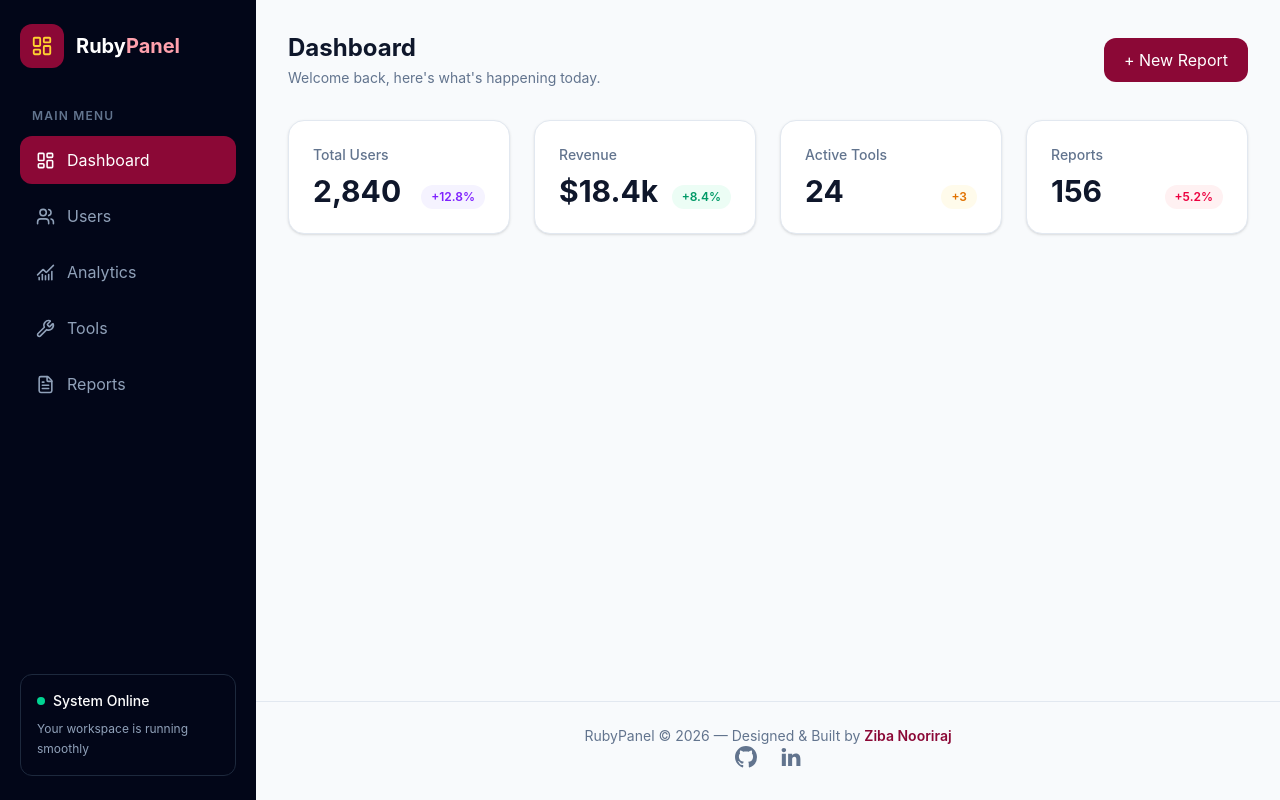
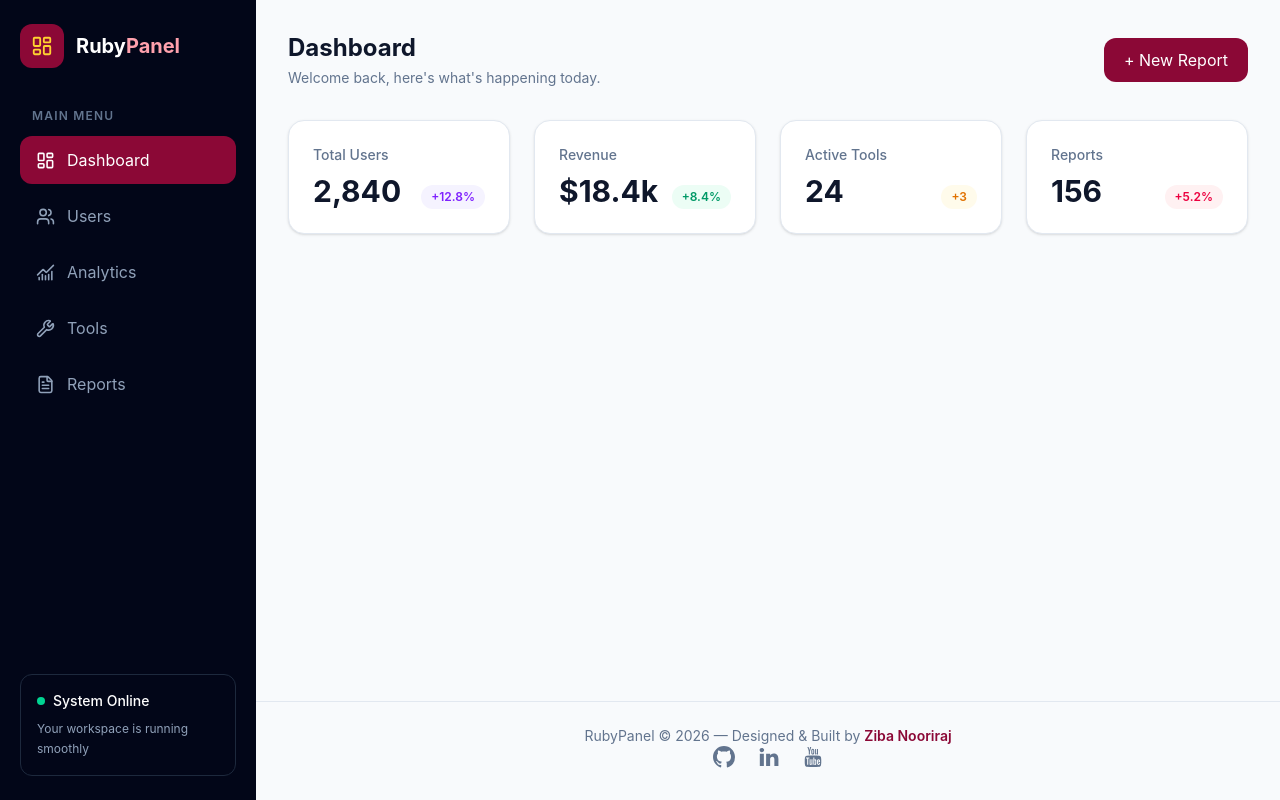
Before and after one commit to zibanoori/rubypanel, a React (Vite) app: page / in a window 1280 px wide. Built offline with nearby package versions, Linux system fonts and the light colour scheme.

Commit message:
feat: add YouTube link with TfiYoutube icon to footer

```diff
--- a/src/components/Main.jsx
+++ b/src/components/Main.jsx
@@ -95,6 +95,16 @@ function Main() {
             >
               <TfiLinkedin size={20} />
             </a>
+
+            <a
+              href="https://youtube.com/@zibanoori"
+              target="blank"
+              rel="noreferrer"
+              aria-label="YouTube"
+              className="hover:text-slate-800 transition-colors"
+            >
+              <TfiYoutube size={20} />
+            </a>
           </div>
         </div>
       </footer>
```
